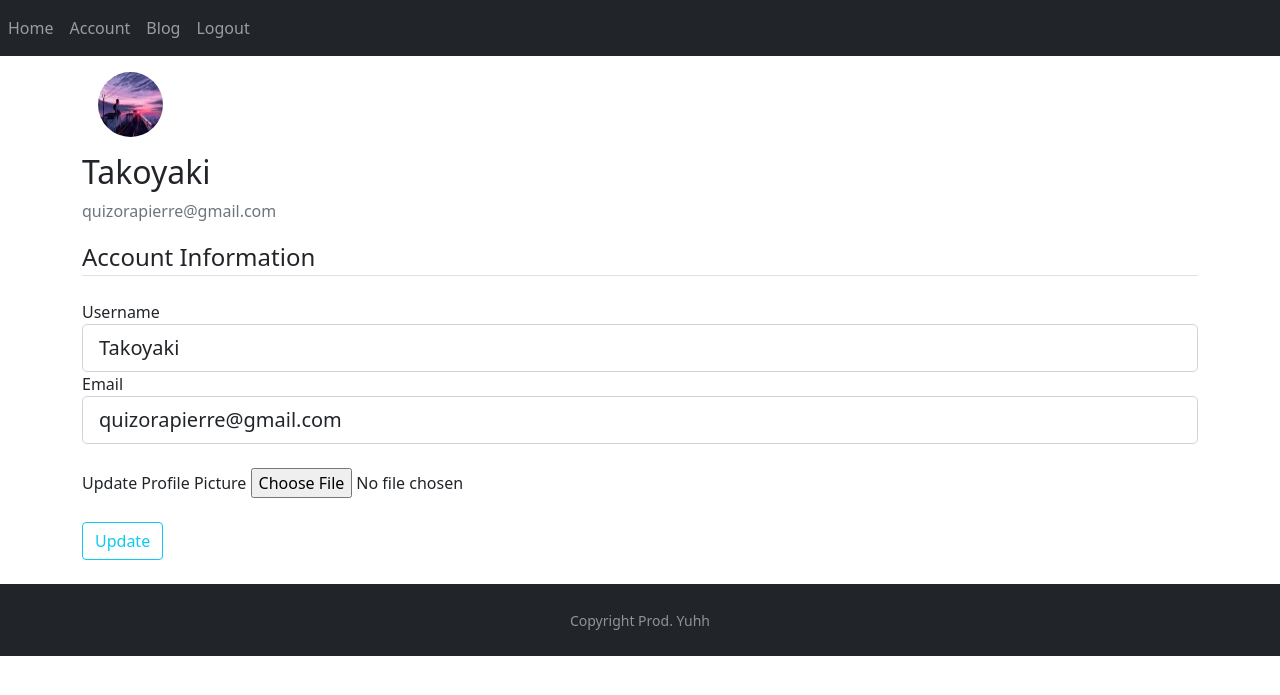
After one commit to SMCPierreQ/Python_Website, a Flask app: page /account in a window 1280 px wide. The commit adds this page. Shown: the top 695 px of the page. Run offline with Flask 3, Linux system fonts and the light colour scheme; a user stored in the database is signed in; some libraries are stand-ins or nearby versions.

Commit message:
Update Account Part 2
Now everything works as normal, committing to the GitHub repository as there are no errors.

```diff
--- a/blog_app_v2/website/__init__.py
+++ b/blog_app_v2/website/__init__.py
@@ -9,7 +9,7 @@ db = SQLAlchemy()
 DB_NAME = "database.db"
 
 def create_app():
-    app = Flask(__name__)
+    app = Flask(__name__, static_folder='static')
     app.config['SECRET_KEY'] = "lNJrn@]@neV]O.h"
     app.config['SQLALCHEMY_DATABASE_URI'] = f'sqlite:///{DB_NAME}'
     db.init_app(app)
--- a/blog_app_v2/website/forms.py
+++ b/blog_app_v2/website/forms.py
@@ -1,6 +1,6 @@
 from flask_wtf import FlaskForm
+from flask_wtf.file import FileField, FileAllowed
 from flask_login import current_user
-from flask_wtf.file import FileField, FileAllowed
 from wtforms import StringField, PasswordField, SubmitField, BooleanField, TextAreaField
 from wtforms.validators import DataRequired, Length, Email, EqualTo, ValidationError
 from .models import User
@@ -35,6 +35,7 @@ class UpdateAccountForm(FlaskForm):
                 raise ValidationError('That username is taken. Please choose a different one. ')
 
     def validate_email(self, email):
-        user = User.query.filter_by(email=email.data).first()
-        if user:
-            raise ValidationError('That email is taken. Please choose a different one.')
+        if email.data != current_user.email:
+            user = User.query.filter_by(email=email.data).first()
+            if user:
+                raise ValidationError('That email is taken. Please choose a different one. ')
--- /dev/null
+++ b/blog_app_v2/website/templates/account.html
@@ -0,0 +1,62 @@
+{% extends "template.html" %}{% block title %}Account{% endblock %}
+{% block content %}
+<div class="content-section">
+<div class="media">
+    <img class="rounded-circle article-img" src="{{ image_file }}">
+    <div class="media-body">
+        <h2 class="account-heading">{{ current_user.username }}</h2>
+        <p class="text-secondary">{{ current_user.email }}</p>
+    </div>
+</div>
+    <form method="POST" action="" enctype="multipart/form-data">
+        {{ form.hidden_tag() }}
+        <fieldset class="form-group">
+            <legend class="border-bottom mb-4">Account Information</legend>
+            <div class="form-group">
+                {{ form.username.label(class="form-control-label")}}
+
+                {% if form.username.errors %}
+                    {{ form.username(class="form-control form-control-lg is-invalid") }}
+                    <div class="invalid-feedback">
+                        {% for error in form.username.errors %}
+                            <span>{{ error }}</span>
+                        {% endfor %}
+                    </div>
+                {% else %}
+                    {{ form.username(class="form-control form-control-lg") }}
+            {% endif %}
+        	</div>
+
+			<div class="form-group">
+                {{ form.email.label(class="form-control-label")}}
+
+                {% if form.email.errors %}
+                    {{ form.email(class="form-control form-control-lg is-invalid") }}
+                    <div class="invalid-feedback">
+                        {% for error in form.email.errors %}
+                            <span>{{ error }}</span>
+                        {% endfor %}
+                    </div>
+                {% else %}
+                    {{ form.email(class="form-control form-control-lg") }}
+            {% endif %}
+        	</div>
+            </br>
+            <div class="form-group">
+                {{ form.picture.label() }}
+                {{ form.picture(class="form-control-file") }}
+                {% if form.picture.errors %}
+                    {% for error in form.picture.errors %}
+                        <span class="text-danger">{{ error }}
+                    {% endfor %}
+                {% endif %}
+            </div>
+        </fieldset>
+		</br>
+		<div class="form-group">
+			{{ form.submit(class="btn btn-outline-info") }}
+        </div>
+        </br>
+	</form>
+</div>
+{% endblock %}
--- a/blog_app_v2/website/templates/posts.html
+++ b/blog_app_v2/website/templates/posts.html
@@ -5,4 +5,4 @@
         <a href="/home"><button type="button" class="btn btn-primary btn-lg">Back</button></a>
     </div>
     <br />
-    {% endblock %}
+{% endblock %}
--- a/blog_app_v2/website/templates/template.html
+++ b/blog_app_v2/website/templates/template.html
@@ -27,6 +27,9 @@
           {% if user.is_authenticated %}
           <li class="nav-item">
             <a class="nav-link" href="/home">Home</a>
+          </li>
+          <li class="nav-item">
+            <a class="nav-link" href="/account">Account</a>
           </li>
           <li class="nav-item">
             <a class="nav-link" href="/blog">Blog</a>
--- a/blog_app_v2/website/views.py
+++ b/blog_app_v2/website/views.py
@@ -2,9 +2,10 @@ import os
 from pathlib import Path
 from PIL import Image
 import secrets
-from flask import Blueprint, render_template, request, flash, redirect, url_for, jsonify
+from flask import Blueprint, render_template, request, flash, redirect, url_for, current_app
 from flask_login import login_required, current_user
 from .models import Post, User, Comment
+from .forms import RegistrationForm, UpdateAccountForm
 from. import db
 
 views = Blueprint("views", __name__)
@@ -45,8 +46,9 @@ def posts(username):
     if not user:
         flash('No user with that username exists.', category="error")
         return redirect(url_for('views.home'))
-
-    posts = Post.query.filter_by(author=user.id).all()
+    #Paginate pages
+    page = request.args.get('page', 1, type=int)
+    posts = Post.query.filter_by(author=user.id).paginate(page=page, per_page=4)
     return render_template("posts.html", user=current_user, posts=posts, username=username)
 
 
@@ -96,12 +98,32 @@ def delete_comment(comment_id):
     return redirect(url_for('views.blog'))
 
 def save_picture(form_picture):
-    path = Path("blog_app/static/profile_pics")
-    random_hex=secrets.token.hex(8)
+    root_path = current_app.root_path
+    random_hex = secrets.token_hex(8)
     _,f_ext = os.path.splitext(form_picture.filename)
     picture_fn = random_hex + f_ext
-    picture_path = os.path.join(path, picture_fn)
-    output_size = (125, 125,)
-    i = Image.open(form_picture)
-    i.thumbnail(output_size)
-    i.save(picture_path)
+    picture_path = os.path.join(root_path, 'static', 'profile_pics', picture_fn)
+    output_size = (125, 125)
+    img = Image.open(form_picture)
+    img.thumbnail(output_size)
+    img.save(picture_path)
+    return picture_fn
+
+@views.route("/account", methods=['GET', 'POST'])
+@login_required
+def account():
+    form = UpdateAccountForm()
+    if form.validate_on_submit():
+        if form.picture.data:
+            picture_file = save_picture(form.picture.data)
+            current_user.image_file = picture_file
+        current_user.username = form.username.data
+        current_user.email = form.email.data
+        db.session.commit()
+        flash('Your account has been updated.')
+        return redirect(url_for('views.account'))
+    elif request.method == 'GET':
+        form.username.data = current_user.username
+        form.email.data = current_user.email
+    image_file = url_for('static', filename='profile_pics/' + current_user.image_file)
+    return render_template('account.html', user=current_user, image_file=image_file, form=form)
```
Also changed, not shown: blog_app_v2/instance/database.db, blog_app_v2/website/static/profile_pics/51f51d09988a25da.jpg (added), blog_app_v2/website/static/profile_pics/56244459e6d5a6ce.jpg (added).
